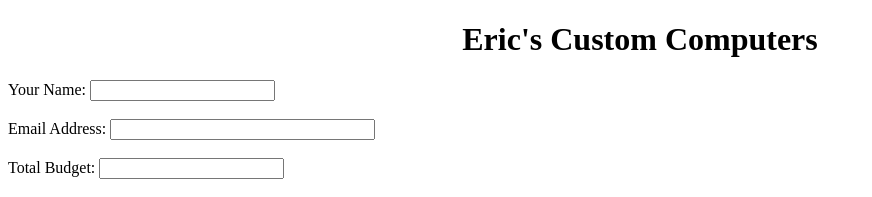
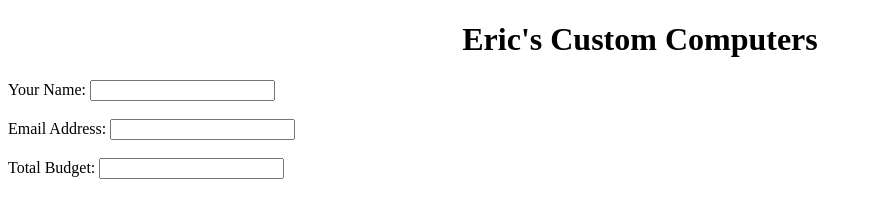
Before and after one commit to et-pc/create, a plain HTML site: page index.html in a window 1280 px wide. Shown: the top 197 px of the page, without its empty margins (0-872 px from the left). Drawn offline with Linux system fonts and the light colour scheme.

Commit message:
Update index.html

```diff
--- a/index.html
+++ b/index.html
@@ -7,7 +7,7 @@
 <h1><center>Eric's Custom Computers</center></h1>
 
 Your Name: <input type="text" id="name"><br><br>
-Email Address: <input type="text" id="email" size = "30"><br><br>
+Email Address: <input type="email" id="email"><br><br>
 Total Budget: <input type="number" id="price"><br><br>
 Briefly describe your needs for this computer<br>
 <textarea rows="4" cols="50" id="usefor"></textarea><br><br>
```
